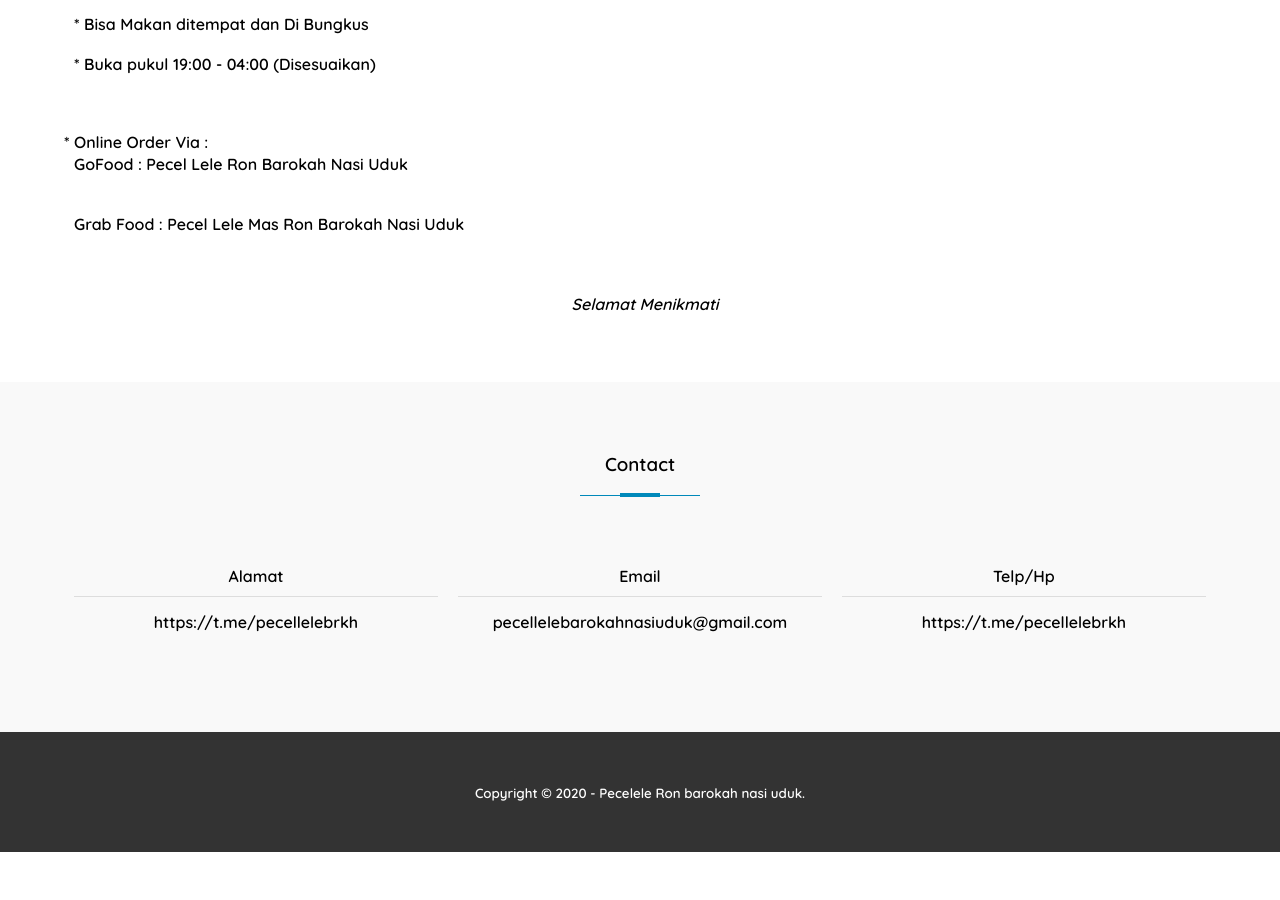
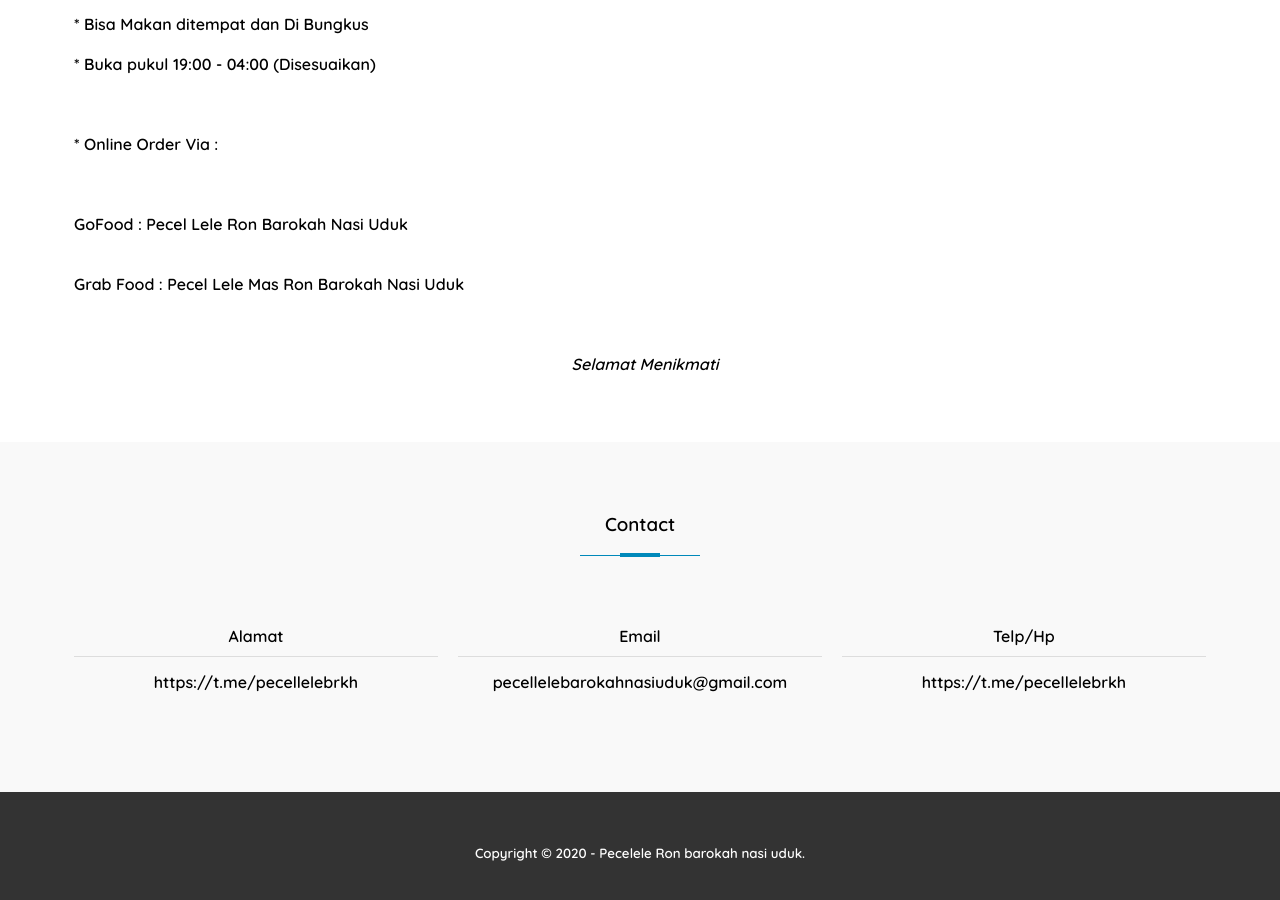
Before and after one commit to pecelele-nasiuduk/menu, a plain HTML site: page index.html in a window 1280 px wide. Shown: the part 3023-3923 px from the top of the page. Before the commit the page ends 3875 px from the top, so only its background shows below. Drawn offline with Linux system fonts and the light colour scheme.

Commit message:
Update index.html

```diff
--- a/index.html
+++ b/index.html
@@ -141,7 +141,8 @@
 				<p>* Buka pukul 19:00 - 04:00 (Disesuaikan)</p>
 				<br>
 				<br>
-				* Online Order Via :
+				<p>* Online Order Via :</p>
+				<br>
 				<br>
 				<p>GoFood : Pecel Lele Ron Barokah Nasi Uduk</p>
 				<br>
```
